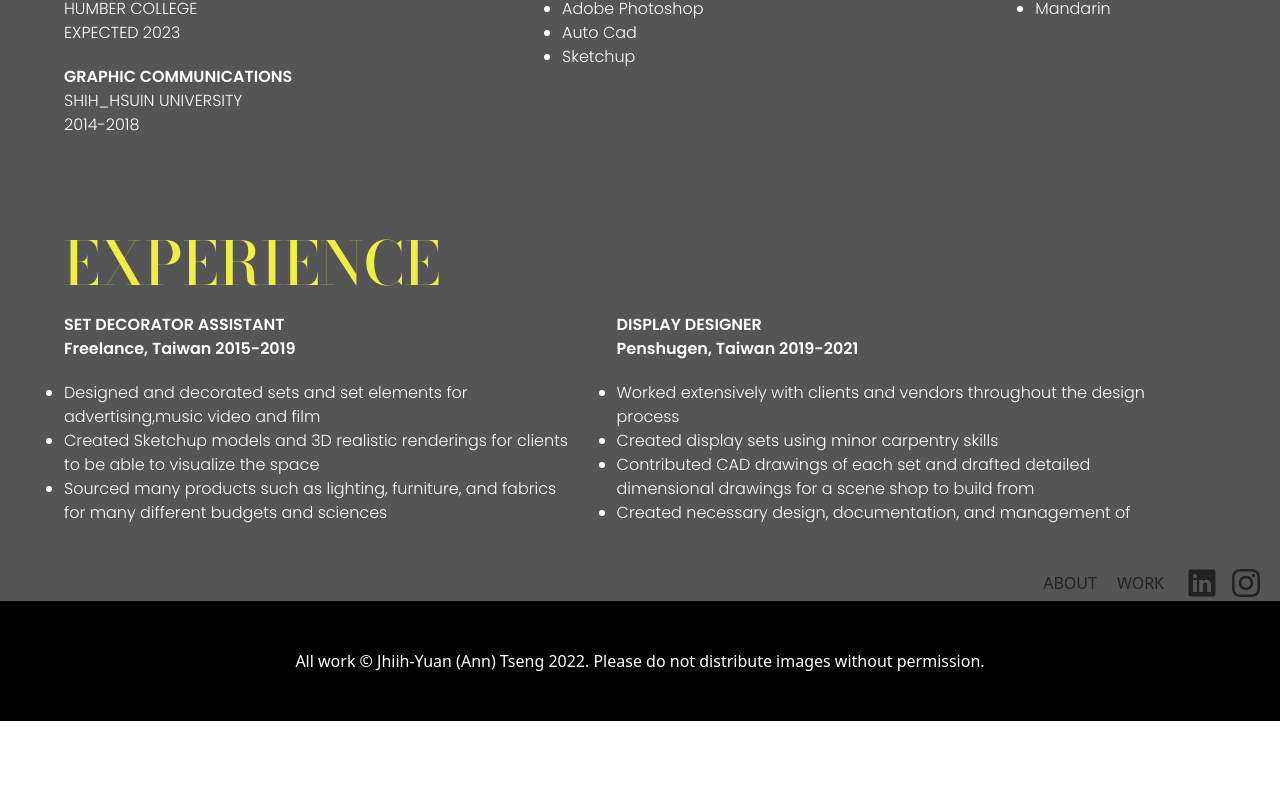
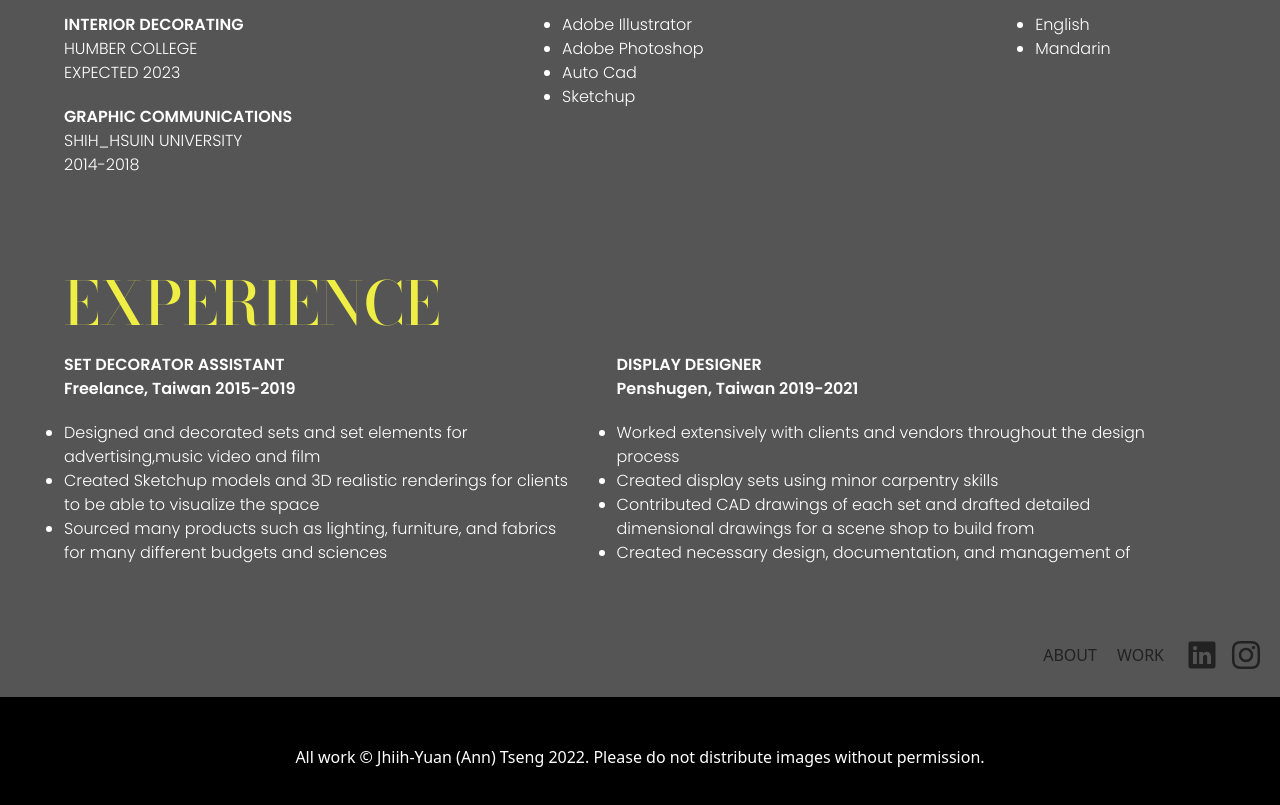
Before and after one commit to ceize123/interior-designer_portfolio, a Next.js app: page / in a window 1280 px wide. Shown: the part 1967-2772 px from the top of the page. Before the commit the page ends 2688 px from the top, so only its background shows below. Built offline with nearby package versions, Linux system fonts and the light colour scheme; a web font is replaced by a local one.

Commit message:
about-section scroll

```diff
--- a/components/Footer.js
+++ b/components/Footer.js
@@ -1,6 +1,6 @@
 export default function Footer() {
 	return (
-		<footer className='bg-black text-center text-white sm:py-12 py-6 px-2'>
+		<footer className='bg-black text-center text-white sm:py-12 py-6 px-2 w-screen'>
 			<p>All work © Jhiih-Yuan (Ann) Tseng 2022.  Please do not distribute images without permission.</p>
 		</footer>
 	)
--- a/components/Links.js
+++ b/components/Links.js
@@ -5,7 +5,7 @@ import { AiOutlineInstagram } from 'react-icons/ai';
 export default function Links() {
 	return (
 		<ul className='flex items-center'>
-			<Link className='mr-5' href='/#about-section'>
+			<Link className='mr-5' href='/#about-section' scroll={false}>
 				<li>ABOUT</li>
 			</Link>
 			<Link className='mr-5' href='/works'>
--- a/components/Navbar.js
+++ b/components/Navbar.js
@@ -3,8 +3,8 @@ import Links from './Links'
 
 export default function Navbar() {
 	return (
-		<header className='w-full fixed top-0 left-0 right-0 mx-auto z-10'>
-			<nav className='flex justify-between items-center mt-5 mb-4 mx-4'>
+		<header className='w-screen fixed top-0 left-0 right-0 z-10 bg-light-gray text-white flex justify-center'>
+			<nav className='flex justify-between items-center mt-5 mb-4 mx-4 w-full'>
 				<div>
 					<Link href='/'>
 						<h1>ANN TSENG</h1>
--- a/pages/_app.js
+++ b/pages/_app.js
@@ -8,15 +8,15 @@ export default function App({ Component, pageProps }) {
 	const router = useRouter()
 
 	return (
-		<div className={`layout w-full ${router.route === '/' && 'bg-light-gray text-white'}`}>
+		<div className={`layout w-full ${router.route === '/' ? 'bg-light-gray text-white' : ''}`}>
+			<Navbar />
 			<div className='container mx-auto'>
-				<Navbar />
 				<Component {...pageProps} />
-				<div className='flex justify-end pr-4 text-gray'>
+				<div className='flex justify-end pr-4 py-6 text-gray'>
 					<Links />
 				</div>
-				<Footer />
 			</div>
+			<Footer />
 		</div>
 	)
 }
--- a/pages/index.js
+++ b/pages/index.js
@@ -47,7 +47,7 @@ export default function Home() {
 					</h3>
 				</div>
 			</section>
-			<section className='py-10 about-section' id='about-section'>
+			<section className='pt-20 pb-12 about-section' id='about-section'>
 				<div className='flex flex-col items-center'>
 					<Image src={rabbit}
 							width={100}
--- a/styles/globals.css
+++ b/styles/globals.css
@@ -36,7 +36,7 @@ h4 {
   height: 36px;
 }
 
-header {
+header nav {
   max-width: 1280px;
 }
 
--- a/styles/globals.scss
+++ b/styles/globals.scss
@@ -45,7 +45,9 @@ h4 {
 
 // Nav bar starts
 header {
-	max-width: 1280px;
+	nav {
+		max-width: 1280px;
+	}
 }
 // Nav bar ends
 
```
Also changed, not shown: 1 other file (tests, documents, lock files or other folders).
